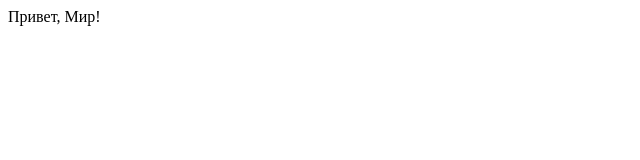
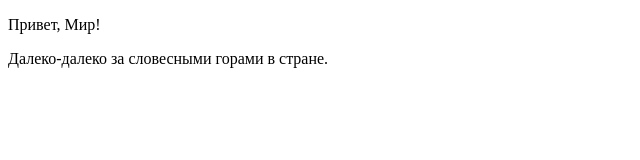
Before and after one commit to BugerDV/test, a plain HTML site: page index.html in a window 1280 px wide. Shown: the whole page, without its empty margins (0-640 px from the left). Drawn offline with Linux system fonts and the light colour scheme.

Commit message:
Коммит

```diff
--- a/index.html
+++ b/index.html
@@ -6,6 +6,7 @@
     <title>Document</title>
 </head>
 <body>
-    Привет, Мир!
+    <p>Привет, Мир!</p>
+    <p>Далеко-далеко за словесными горами в стране.</p>
 </body>
 </html>
```
